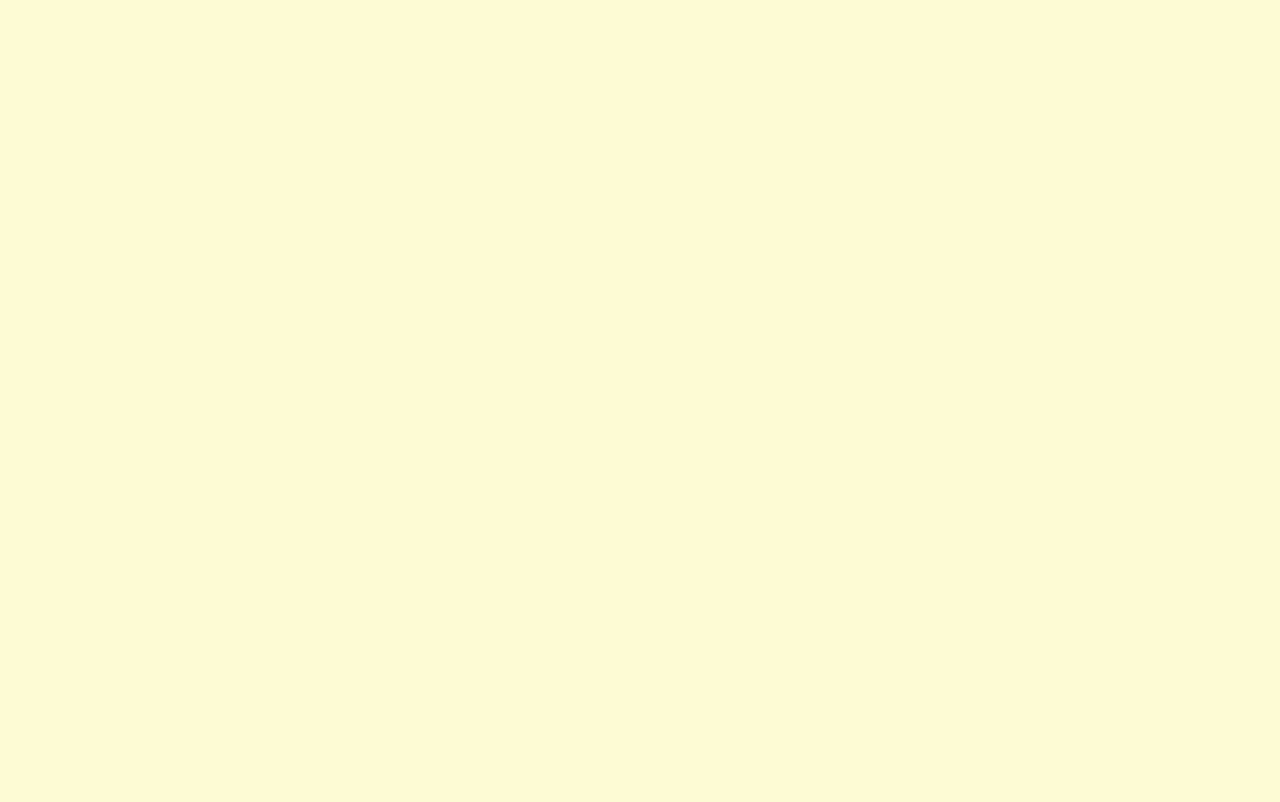
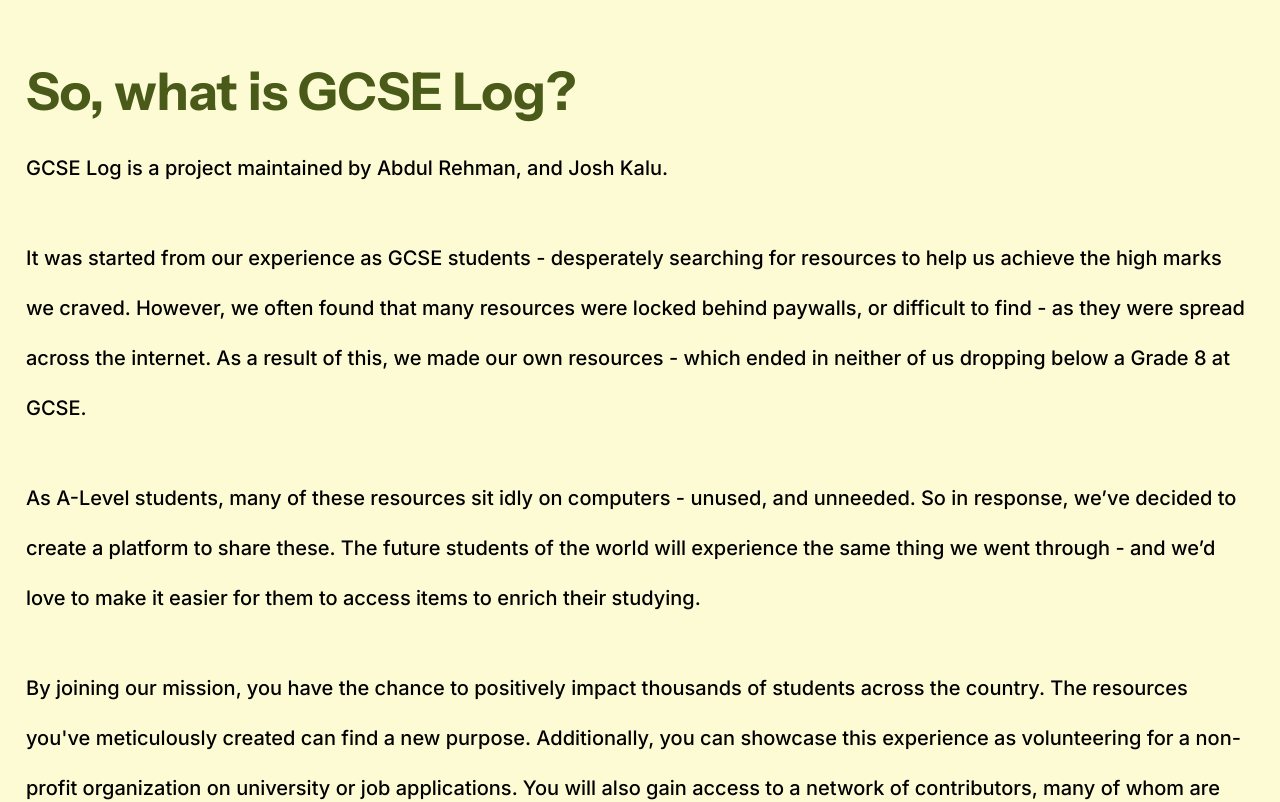
Before and after one commit to githubfan/gcselog, a Next.js app: page / in a window 1280 px wide. Shown: the part 940-1742 px from the top of the page. Before the commit the page ends 960 px from the top, so only its background shows below. Built offline with nearby package versions, Linux system fonts and the light colour scheme.

Commit message:
Finish Description section

```diff
--- a/src/app/globals.css
+++ b/src/app/globals.css
@@ -68,9 +68,19 @@
 }
 
 .section {
-  padding: 2em 0.7em;
+  padding: 2em 1.3em;
+  font-family: 'Inter', sans-serif;
+  font-size: 20px;
+}
+
+.section p {
+  padding: 1em 0em;
+  line-height: 50px;
+  font-weight: 500;
 }
 
 .section-title {
   font-family: 'Instrument Sans', sans-serif;
+  font-size: 52px;
+  color: #495A19;
 }
--- a/src/app/page.js
+++ b/src/app/page.js
@@ -4,7 +4,6 @@
 export default function Home() {
   return (
     <div className="main-div">
-
       <Navbar />
       <header className="homepage-header">
         <h1 className="header-title">Built by Students, for Students</h1>
@@ -14,6 +13,15 @@
           <button className="purpBtn">Submit Resources</button>
         </div>
       </header>
+      <section className="section">
+        <h2 className="section-title">So, what is GCSE Log?</h2>
+        <p>GCSE Log is a project maintained by Abdul Rehman, and Josh Kalu. </p>
+        <p>It was started from our experience as GCSE students - desperately searching for resources to help us achieve the high marks we craved. However, we often found that many resources were locked behind paywalls, or difficult to find - as they were spread across the internet. As a result of this, we made our own resources - which ended in neither of us dropping below a Grade 8 at GCSE. </p>
+        <p>As A-Level students, many of these resources sit idly on computers - unused, and unneeded. So in response, we’ve decided to create a platform to share these. The future students of the world will experience the same thing we went through - and we’d love to make it easier for them to access items to enrich their studying. </p>
+        <p>By joining our mission, you have the chance to positively impact thousands of students across the country. The resources you've meticulously created can find a new purpose. Additionally, you can showcase this experience as volunteering for a non-profit organization on university or job applications. You will also gain access to a network of contributors, many of whom are high achieving students. It's a meaningful way to help others while advancing your own goals.</p>
+        <p>So, get involved today - and change the academic landscape for students just like you!</p>
+        <h3>- Josh & Abdul</h3>
+      </section>
     </div>
   );
 }
```
